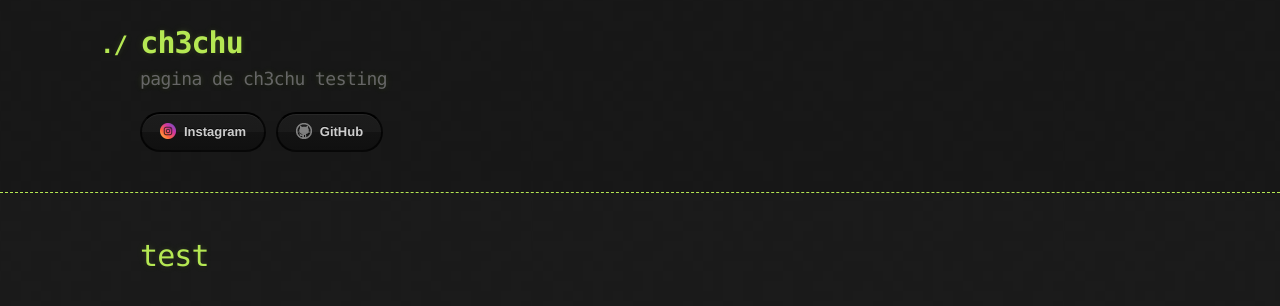
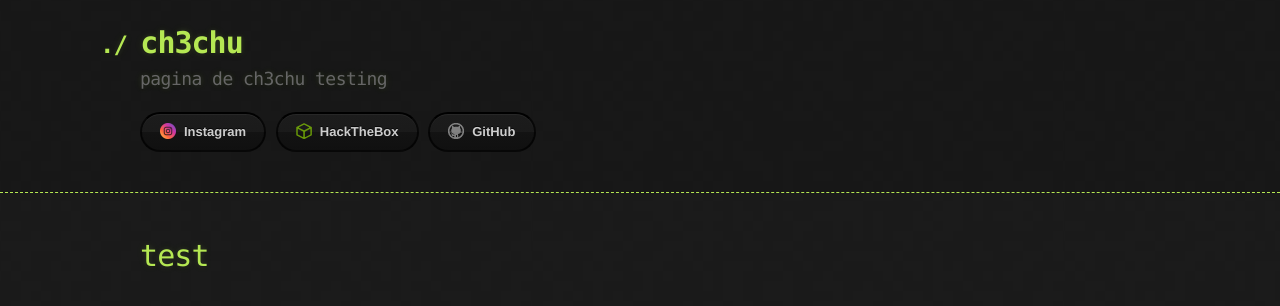
Before and after one commit to ch3chu/ch3chu.github.io, a Jekyll site: the page built from index.html, in a window 1280 px wide. Shown: the top 306 px of the page. Built offline with Jekyll 4.4.1, drawn with Linux system fonts in a browser that asks for light colours.

Commit message:
hackthebox hipervinculo

```diff
--- a/_config.yml
+++ b/_config.yml
@@ -4,3 +4,4 @@ theme: jekyll-theme-hacker
 author:
   github: https://github.com/ch3chu
   instagram: https://www.instagram.com/_.cheechuu._
+  hackthebox: https://app.hackthebox.com/user/386069
--- a/_layouts/default.html
+++ b/_layouts/default.html
@@ -21,6 +21,7 @@
 
         <section id="downloads">
           <a href="{{ site.author.instagram }}" class="btn btn-instagram"><img src="../assets/images/instagram.png" class="icon"></span>Instagram</a>
+          <a href="{{ site.author.hackthebox }}" class="btn btn-hackthebox"><span class="icon"></span>HackTheBox</a>
           <a href="{{ site.author.github }}" class="btn btn-github"><span class="icon"></span>GitHub</a>
         </section>
       </div>
--- a/_sass/jekyll-theme-hacker.scss
+++ b/_sass/jekyll-theme-hacker.scss
@@ -244,6 +244,11 @@ hr {
   height: 16px;
 }
 
+.btn-hackthebox .icon {
+  opacity: 0.6;
+  background: url("../images/hackthebox.ico") 0 0 no-repeat;
+}
+
 /* Links
    a, a:hover, a:visited
 */
```
Also changed, not shown: assets/images/hackthebox.ico (added).
